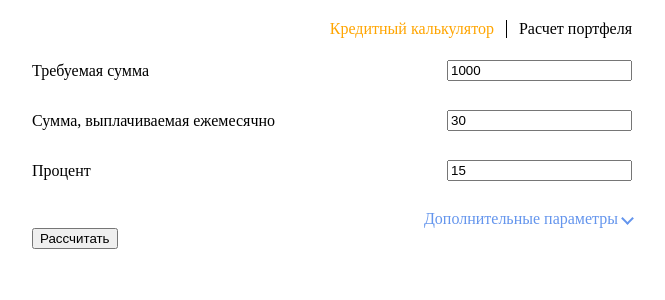
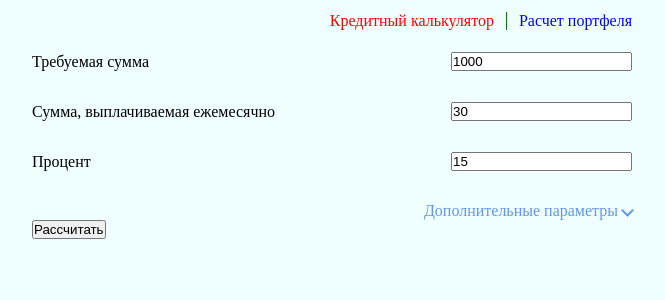
Before and after one commit to timastafx/loanCalculate, an Angular app: page /#/loanCalculate in a window 1280 px wide. Shown: the top 300 px of the page, without its empty margins (308-973 px from the left). Built offline with nearby package versions, Linux system fonts and the light colour scheme.

Commit message:
Fix styles

```diff
--- a/components/src/tabs/tabs.component.ts
+++ b/components/src/tabs/tabs.component.ts
@@ -1,6 +1,4 @@
 import { ChangeDetectionStrategy, Component, Input, OnInit } from '@angular/core';
-
-// Проверка
 
 export interface Tab {
   id: string;
--- a/src/app/app.component.html
+++ /dev/null
@@ -1,5 +0,0 @@
-<div class="app-component" [ngClass]="themeClass">
-  <core-tabs [tabs]="tabs"></core-tabs>
-
-  <router-outlet></router-outlet>
-</div>
--- a/src/app/app.module.ts
+++ b/src/app/app.module.ts
@@ -1,7 +1,7 @@
 import { BrowserModule } from '@angular/platform-browser';
 import { NgModule } from '@angular/core';
 import { AppRoutingModule } from './app-routing.module';
-import { AppComponent } from './app.component';
+import { AppComponent } from './root-component/app.component';
 import { TrustComponent } from './trust/trust.component';
 import { QuantificationComponent } from './quantification/quantification.component';
 import { SpoilerComponent } from './Controls/spoiler/spoiler.component';
--- /dev/null
+++ b/src/app/root-component/app.component.html
@@ -0,0 +1,7 @@
+<div class="app-component" [ngClass]="themeClass">
+  <div class="app-component__content">
+    <core-tabs [tabs]="tabs"></core-tabs>
+
+    <router-outlet></router-outlet>
+  </div>
+</div>
--- a/src/app/app.component.less
+++ b/src/app/root-component/app.component.less
@@ -20,8 +20,13 @@
 }
 
 .app-component {
-  width: 600px;
+  background-color: var(--primary-background-color, white);
+  width: 100%;
+  height: 100vh;
+}
+
+.app-component__content {
+  max-width: 600px;
   margin-left: auto;
   margin-right: auto;
-  background-color: var(--primary-background-color, white);
 }
--- a/src/app/app.component.ts
+++ b/src/app/root-component/app.component.ts
@@ -1,5 +1,5 @@
 import { Component } from '@angular/core';
-import { Tab } from '../../components/src/tabs/tabs.component';
+import { Tab } from '../../../components/src/tabs/tabs.component';
 
 export enum Theme {
   Light = 'Light',
@@ -21,7 +21,7 @@ const themesClassMap = {
   styleUrls: ['./app.component.less']
 })
 export class AppComponent {
-  theme = Theme.Light;
+  theme = Theme.Color;
 
   tabs: Tab[] = [
     {
--- a/src/styles.less
+++ b/src/styles.less
@@ -1 +1,5 @@
 /* You can add global styles to this file, and also import other style files */
+* {
+  padding: 0;
+  margin: 0;
+}
```
Also changed, not shown: 1 other file (tests, documents, lock files or other folders).
